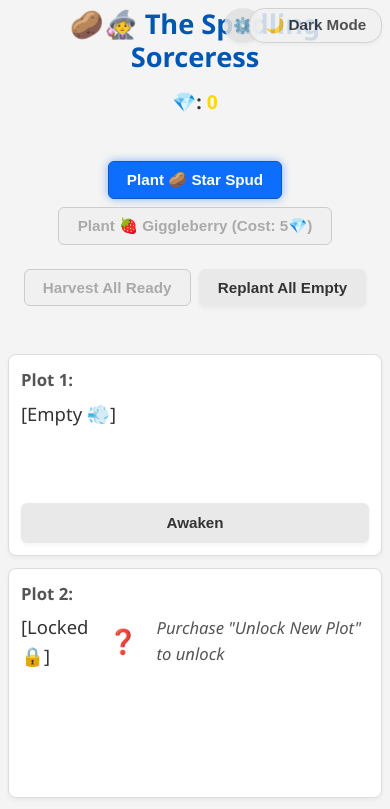
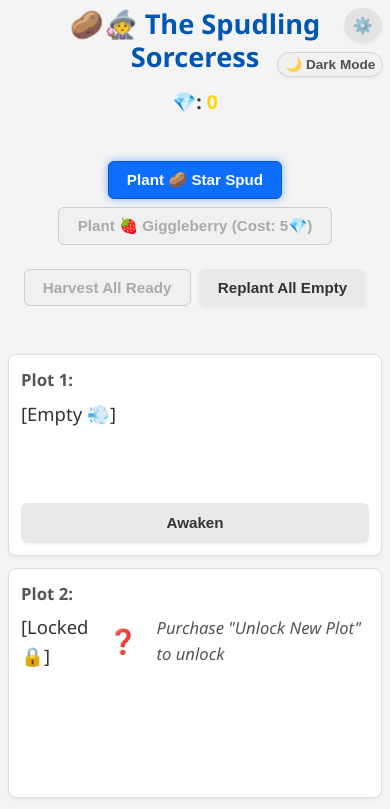
Before and after one commit to Jhn-git/The-Spudling-Sorceressv2, a plain HTML site: page index.html in a window 390 px wide. Shown: the top 809 px of the page. Drawn offline with Linux system fonts and the light colour scheme.

Commit message:
Adjust positioning and styling of settings and dark mode toggle buttons for improved responsiveness and visual consistency.

```diff
--- a/src/styles/components/buttons.css
+++ b/src/styles/components/buttons.css
@@ -75,7 +75,7 @@ button:disabled, .btn:disabled {
 .settings-toggle {
     position: fixed;
     top: var(--space-lg);
-    right: calc(var(--space-lg) + 160px);
+    right: calc(var(--space-lg) + 140px);
     z-index: 1001;
     background-color: #333;
     color: #fff;
--- a/src/styles/utilities/responsive.css
+++ b/src/styles/utilities/responsive.css
@@ -41,15 +41,16 @@
 
     .settings-toggle {
         top: var(--space-sm);
-        right: calc(var(--space-sm) + 120px);
+        right: var(--space-sm);
         width: 35px;
         height: 35px;
         font-size: 1em;
     }
 
     .dark-toggle {
-        top: var(--space-sm);
+        top: calc(var(--space-sm) + 45px);
         right: var(--space-sm);
-        font-size: 0.95em;
+        font-size: 0.85em;
+        padding: var(--space-xs) var(--space-sm);
     }
 }
```
